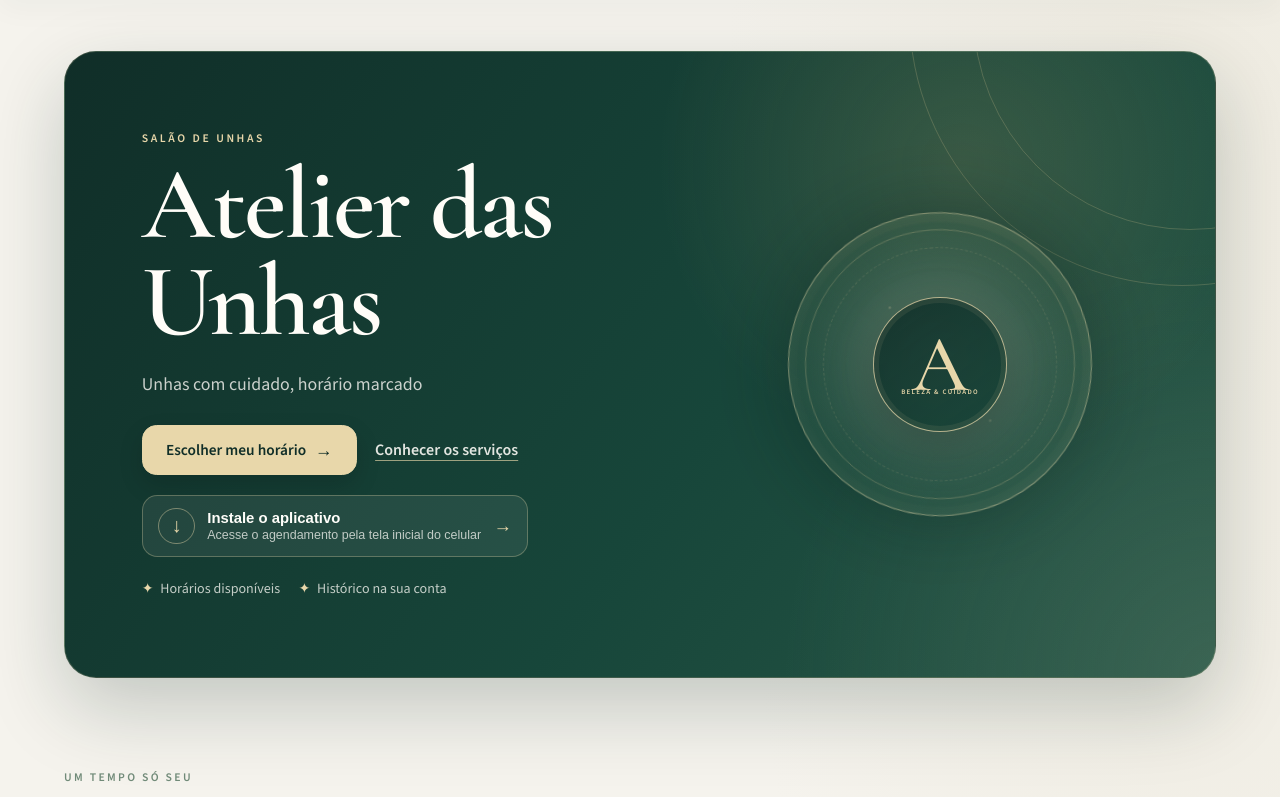
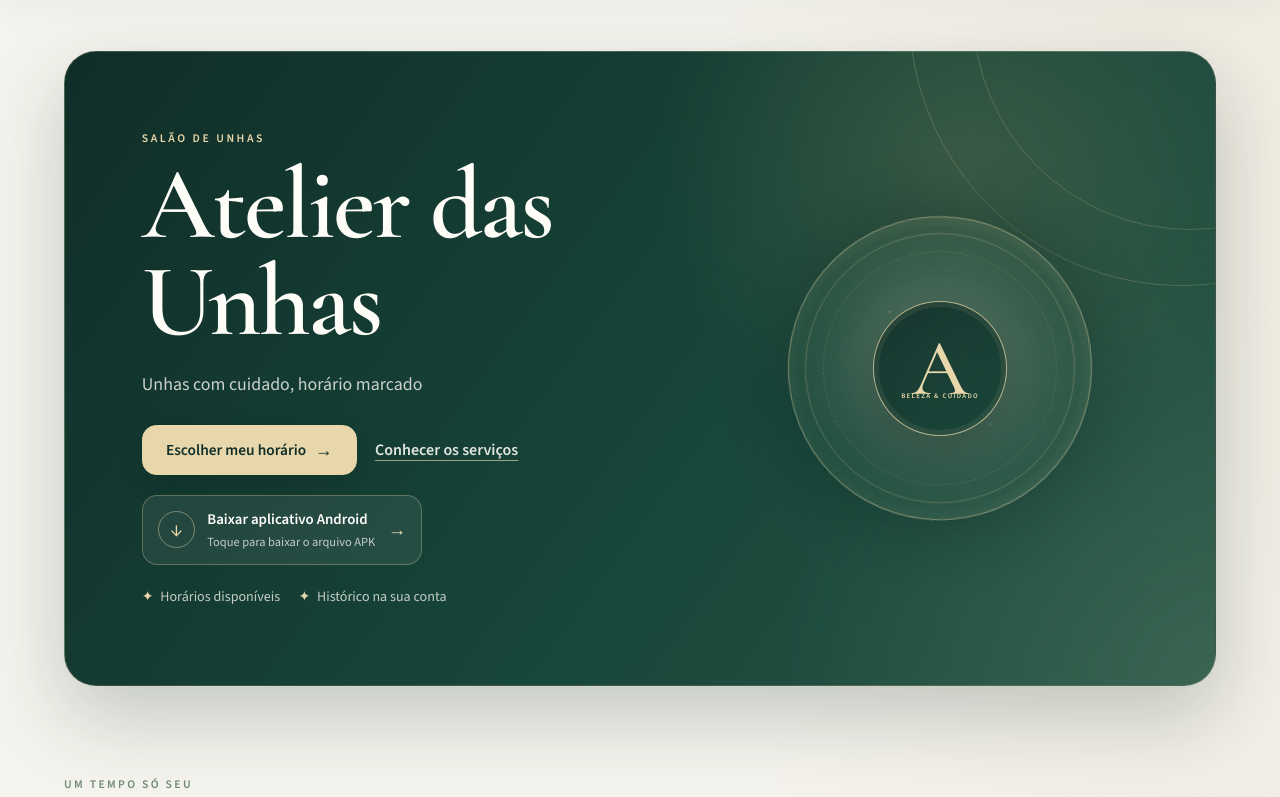
Before and after one commit to voicesz1/agendamento-salao, a FastAPI app: page / in a window 1280 px wide. Shown: the part 83-880 px from the top of the page. Run offline with FastAPI, Linux system fonts and the light colour scheme.

Commit message:
botao de dowload do apk

```diff
--- a/app/static/css/style.css
+++ b/app/static/css/style.css
@@ -461,7 +461,7 @@ main { width: min(100%, 100rem); margin-inline: auto; padding: clamp(1.5rem, 4vw
 .hero-actions .btn span { margin-left: 0.55rem; font-size: 1.1rem; }
 .hero-secondary { color: rgb(255 253 248 / 88%); font-weight: 600; text-decoration-color: rgb(232 215 170 / 65%); text-underline-offset: 5px; }
 .hero-secondary:hover { color: var(--gold-light); }
-.hero-install-button { display: inline-flex; align-items: center; gap: 0.78rem; max-width: 27rem; margin-top: 1.25rem; padding: 0.72rem 0.95rem; border: 1px solid rgb(232 215 170 / 30%); border-radius: 0.95rem; color: #fffefa; background: rgb(255 255 255 / 7%); cursor: pointer; text-align: left; transition: transform 180ms ease, border-color 180ms ease, background 180ms ease; }
+.hero-install-button { display: inline-flex; align-items: center; gap: 0.78rem; max-width: 27rem; margin-top: 1.25rem; padding: 0.72rem 0.95rem; border: 1px solid rgb(232 215 170 / 30%); border-radius: 0.95rem; color: #fffefa; background: rgb(255 255 255 / 7%); cursor: pointer; text-align: left; text-decoration: none; transition: transform 180ms ease, border-color 180ms ease, background 180ms ease; }
 .hero-install-button:hover { transform: translateY(-2px); border-color: rgb(232 215 170 / 72%); background: rgb(255 255 255 / 12%); }
 .hero-install-button > span:nth-child(2) { display: grid; gap: 0.14rem; }
 .hero-install-button strong { font-size: 0.93rem; }
--- a/app/static/js/pwa.js
+++ b/app/static/js/pwa.js
@@ -6,7 +6,6 @@ if ("serviceWorker" in navigator) {
 
 let installPrompt = null;
 const installButton = document.getElementById("install-app");
-const homeInstallButton = document.getElementById("install-app-home");
 const installDialog = document.getElementById("install-dialog");
 const installDescription = document.getElementById("install-dialog-description");
 const installConfirmButton = document.getElementById("install-dialog-confirm");
@@ -19,7 +18,6 @@ function appIsInstalled() {
 function hideInstallControlsWhenInstalled() {
   if (!appIsInstalled()) return;
   if (installButton) installButton.hidden = true;
-  if (homeInstallButton) homeInstallButton.hidden = true;
 }
 
 hideInstallControlsWhenInstalled();
@@ -83,7 +81,6 @@ async function promptToInstall() {
 }
 
 installButton?.addEventListener("click", promptToInstall);
-homeInstallButton?.addEventListener("click", promptToInstall);
 installConfirmButton?.addEventListener("click", () => {
   if (installPrompt) promptToInstall();
   else installDialog?.close();
--- a/app/static/sw.js
+++ b/app/static/sw.js
@@ -1,6 +1,6 @@
-const CACHE_NAME = "salon-static-v3";
+const CACHE_NAME = "salon-static-v4";
 const STATIC_ASSETS = [
-  "/static/css/style.css?v=2026-10-11-atelier-install",
+  "/static/css/style.css?v=2026-10-12-apk-download",
   "/static/js/booking.js",
   "/static/js/pwa.js",
   "/static/icons/icon-192.png?v=2",
@@ -27,6 +27,7 @@ self.addEventListener("fetch", (event) => {
   if (request.method !== "GET" || url.origin !== self.location.origin || !url.pathname.startsWith("/static/")) {
     return;
   }
+  if (url.pathname === "/static/downloads/agendamento-salao.apk") return;
 
   event.respondWith(
     caches.match(request).then((cached) => {
--- a/app/templates/admin/layout.html
+++ b/app/templates/admin/layout.html
@@ -6,7 +6,7 @@
   <title>{% block title %}Painel{% endblock %} · {{ salon_name }}</title>
   <link rel="preconnect" href="https://fonts.googleapis.com">
   <link href="https://fonts.googleapis.com/css2?family=Cormorant+Garamond:wght@600;700&family=Source+Sans+3:wght@400;500;600&display=swap" rel="stylesheet">
-  <link rel="stylesheet" href="/static/css/style.css?v=2026-10-11-atelier-install">
+  <link rel="stylesheet" href="/static/css/style.css?v=2026-10-12-apk-download">
 </head>
 <body>
   <header class="top admin-top">
--- a/app/templates/admin/login.html
+++ b/app/templates/admin/login.html
@@ -4,7 +4,7 @@
   <meta charset="UTF-8">
   <meta name="viewport" content="width=device-width, initial-scale=1">
   <title>Entrar · {{ salon_name }}</title>
-  <link rel="stylesheet" href="/static/css/style.css?v=2026-10-11-atelier-install">
+  <link rel="stylesheet" href="/static/css/style.css?v=2026-10-12-apk-download">
   <link href="https://fonts.googleapis.com/css2?family=Cormorant+Garamond:wght@600&family=Source+Sans+3:wght@400;600&display=swap" rel="stylesheet">
 </head>
 <body>
--- a/app/templates/base.html
+++ b/app/templates/base.html
@@ -11,7 +11,7 @@
   <link rel="preconnect" href="https://fonts.googleapis.com">
   <link rel="preconnect" href="https://fonts.gstatic.com" crossorigin>
   <link href="https://fonts.googleapis.com/css2?family=Cormorant+Garamond:wght@500;600;700&family=Source+Sans+3:wght@400;500;600&display=swap" rel="stylesheet">
-  <link rel="stylesheet" href="/static/css/style.css?v=2026-10-11-atelier-install">
+  <link rel="stylesheet" href="/static/css/style.css?v=2026-10-12-apk-download">
 </head>
 <body>
   <header class="top">
--- a/app/templates/index.html
+++ b/app/templates/index.html
@@ -14,11 +14,11 @@
       <a class="btn" href="/agendar">Escolher meu horário <span aria-hidden="true">→</span></a>
       <a class="hero-secondary" href="#servicos">Conhecer os serviços</a>
     </div>
-    <button class="hero-install-button" id="install-app-home" type="button">
+    <a class="hero-install-button" id="download-app-home" href="/static/downloads/agendamento-salao.apk" download="Agendamento-do-Salao.apk">
       <span class="hero-install-icon" aria-hidden="true">↓</span>
-      <span><strong>Instale o aplicativo</strong><small>Acesse o agendamento pela tela inicial do celular</small></span>
+      <span><strong>Baixar aplicativo Android</strong><small>Toque para baixar o arquivo APK</small></span>
       <span class="hero-install-arrow" aria-hidden="true">→</span>
-    </button>
+    </a>
     <div class="hero-highlights" aria-label="Vantagens do agendamento online">
       <span>Horários disponíveis</span>
       <span>Histórico na sua conta</span>
```
Also changed, not shown: 5 other files.
